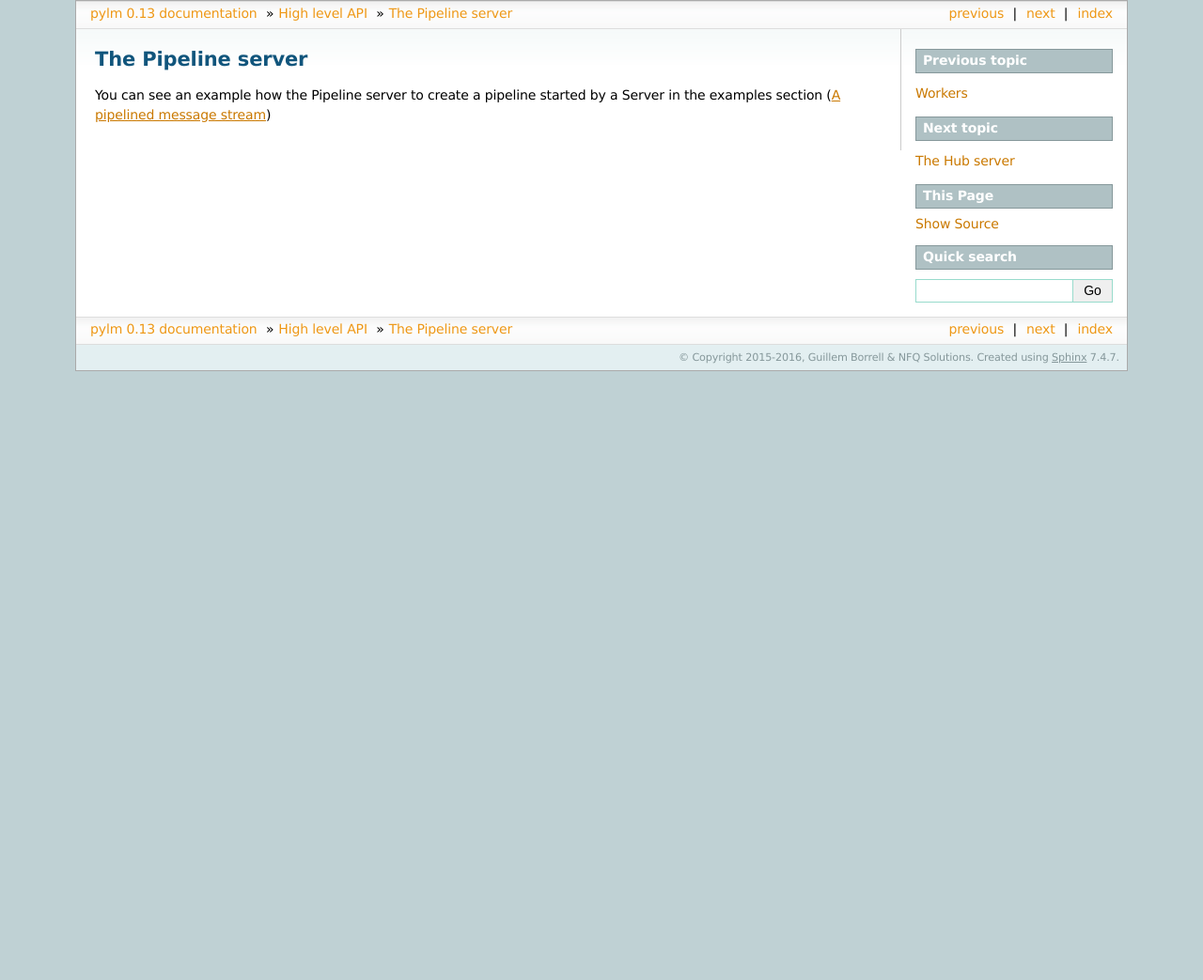
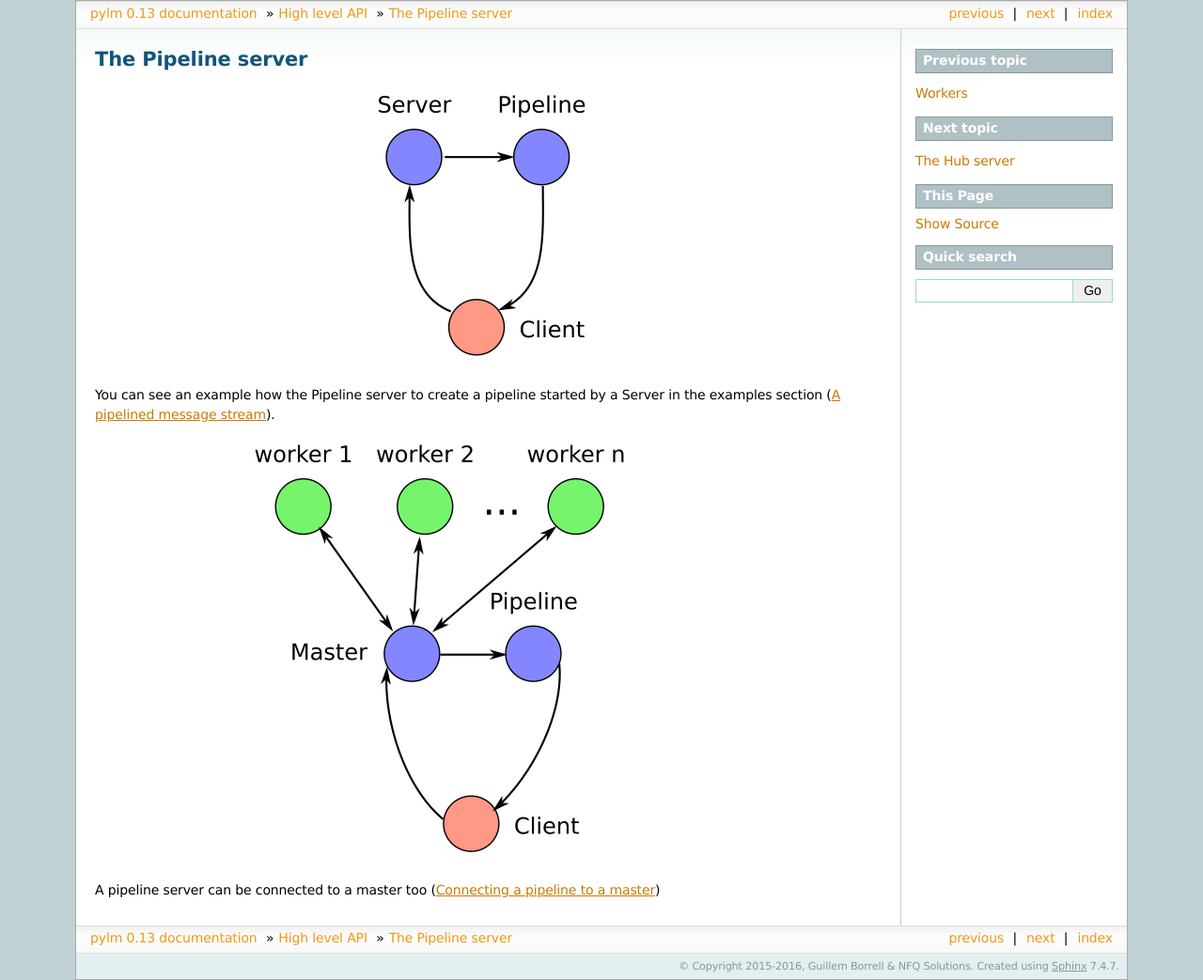
Before and after one commit to nfqsolutions/pylm, a Sphinx documentation site: the page built from docs/source/pipeline.rst, in a window 1280 px wide. Shown: the whole page at 94% size. Built offline with Sphinx 7.4.7, drawn with Linux system fonts in a browser that asks for light colours; before the commit the page ends 900 px from its top, so only the background shows below that.

Commit message:
Added the figures for the pipeline examples.

```diff
--- /dev/null
+++ b/docs/source/clients.rst
@@ -0,0 +1,2 @@
+Clients
+=======
--- a/docs/source/high-level.rst
+++ b/docs/source/high-level.rst
@@ -20,6 +20,7 @@ the section devoted to :ref:`workers` if yow want to know the details of those s
 
     servers
     features
+    clients
     workers
     pipeline
     hub
--- a/docs/source/pipeline.rst
+++ b/docs/source/pipeline.rst
@@ -1,5 +1,29 @@
 The Pipeline server
 ===================
 
+.. only:: html
+
+    .. figure:: _images/pipeline.png
+        :align: center
+
+.. only:: latex
+
+    .. figure:: _images/pipeline.pdf
+        :align: center
+        :scale: 60
+
 You can see an example how the Pipeline server to create a pipeline started
-by a Server in the examples section (:ref:`pipeline-client`)
+by a Server in the examples section (:ref:`pipeline-client`).
+
+.. only:: html
+
+    .. figure:: _images/master_pipeline.png
+        :align: center
+
+.. only:: latex
+
+    .. figure:: _images/master_pipeline.pdf
+        :align: center
+        :scale: 60
+
+A pipeline server can be connected to a master too (:ref:`pipeline-master`)
```
Also changed, not shown: docs/source/examples.rst (+26 -4 lines), docs/source/_images/chained_combined.png (deleted), docs/source/_images/master_pipeline.png (added), docs/source/_images/master_pipeline.svg, docs/source/_images/pipeline.png (added), docs/source/_images/pipeline.svg, docs/source/_images/pipeline_single.png (deleted), 3 other files.
